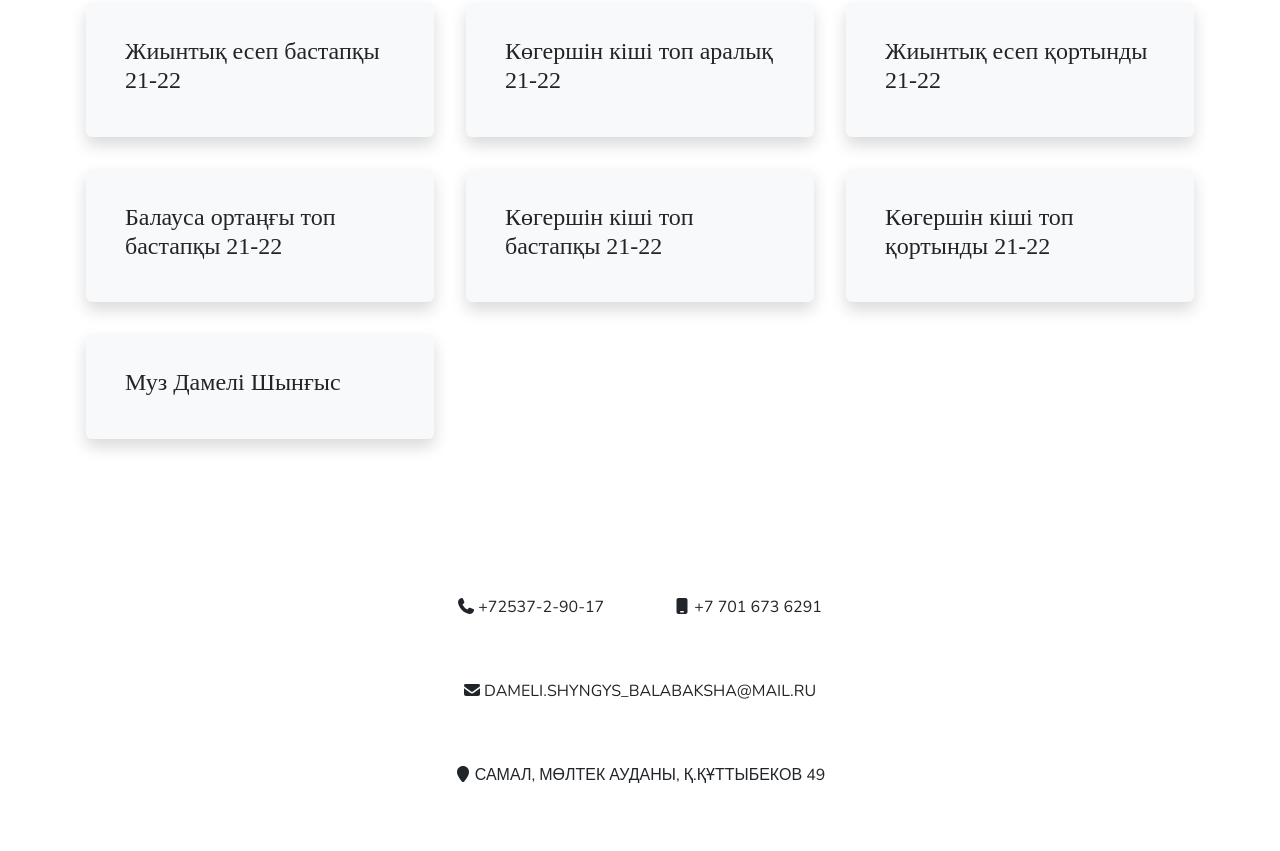
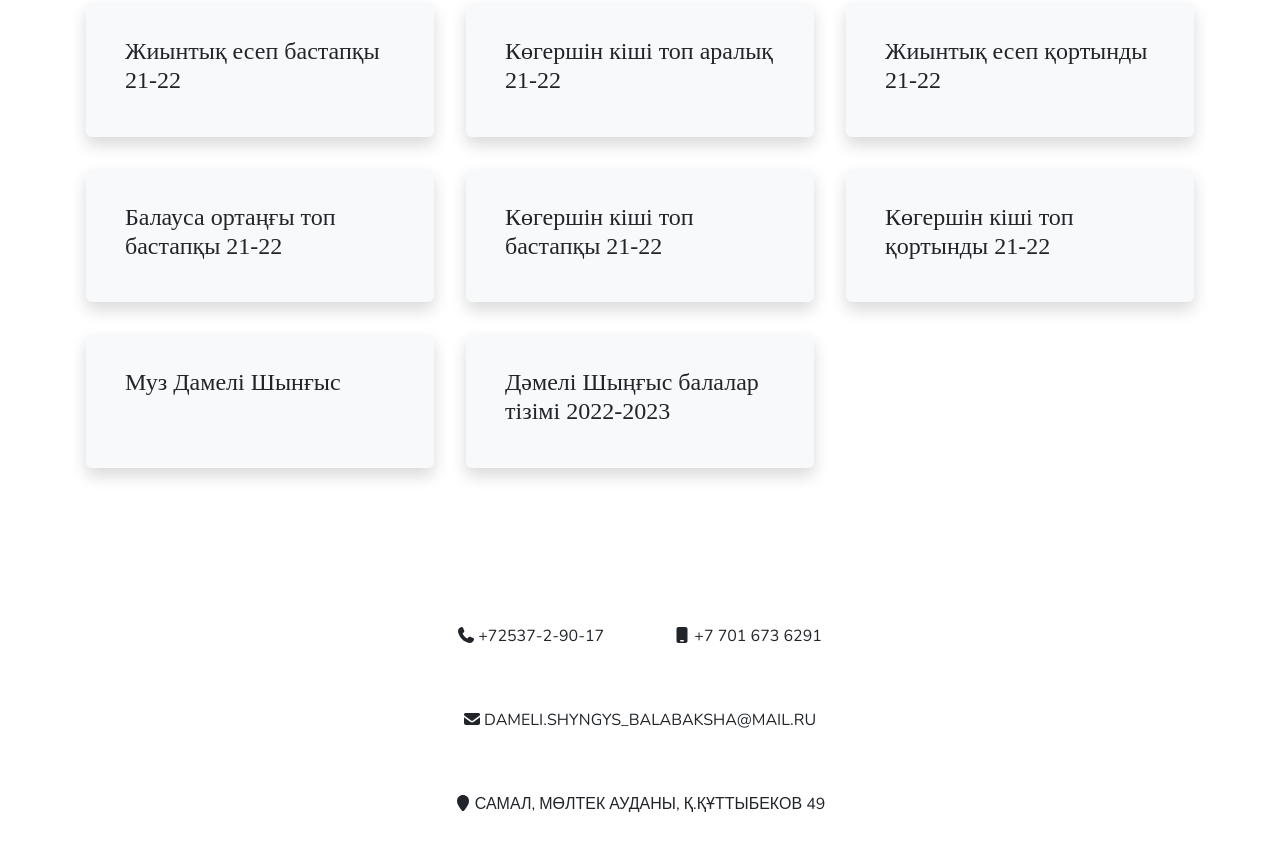
Before and after one commit to kazakhsaa/damelyshyngys.github.io, a plain HTML site: page classes.html in a window 1280 px wide. Shown: the part 1558-2409 px from the top of the page. Drawn offline with nearby package versions, Linux system fonts and the light colour scheme.

Commit message:
Update classes.html

```diff
--- a/classes.html
+++ b/classes.html
@@ -449,6 +449,17 @@
               </div>
             </div>
           </div>
+	  <div class="col p-3">
+            <div
+              class="item h-100 d-flex gap-3 bg-light shadow p-4 rounded"
+              data-aos="fade-down-right"
+            >
+
+              <div class="flex-grow-1">
+                <a href="pdf/Дәмелі Шыңғыс балалар тізімі 2022-2023.pdf"><div class="h4">Дәмелі Шыңғыс балалар тізімі 2022-2023</div></a>
+              </div>
+            </div>
+          </div>
         </div>
       </div>
     </div>
```
